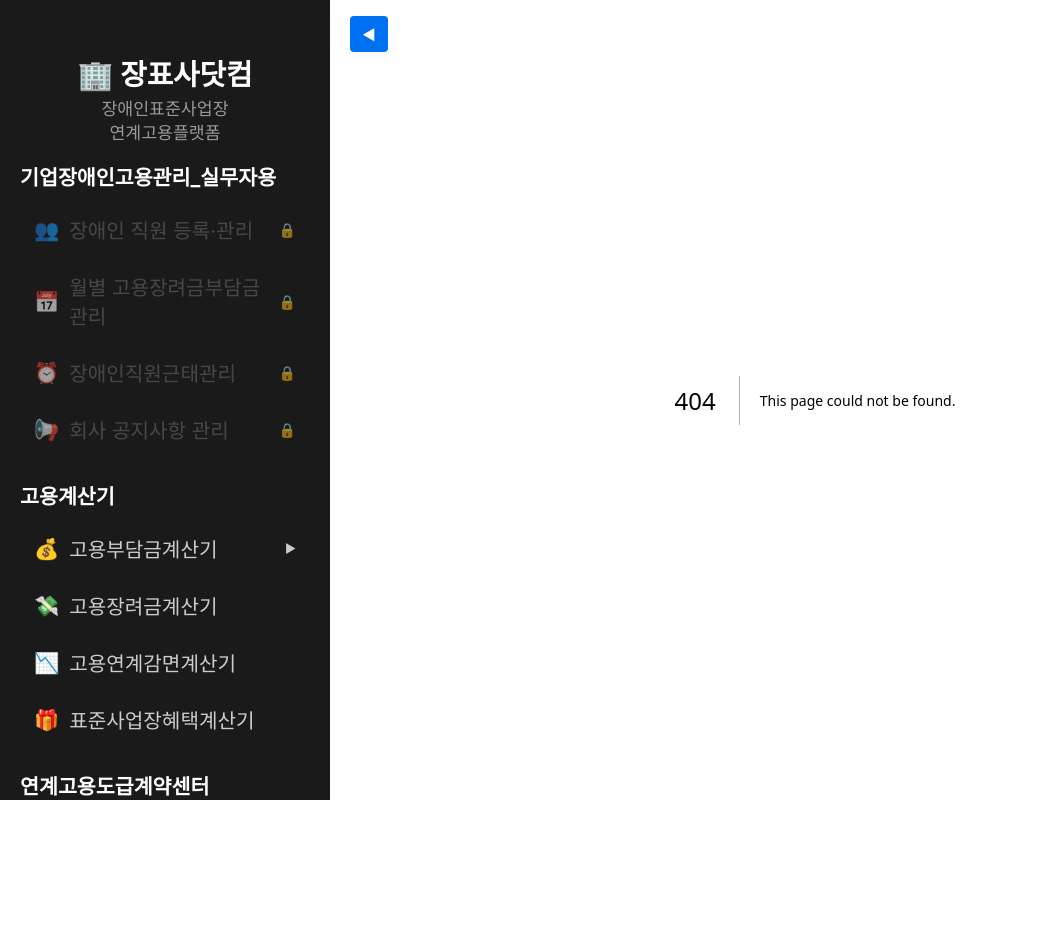
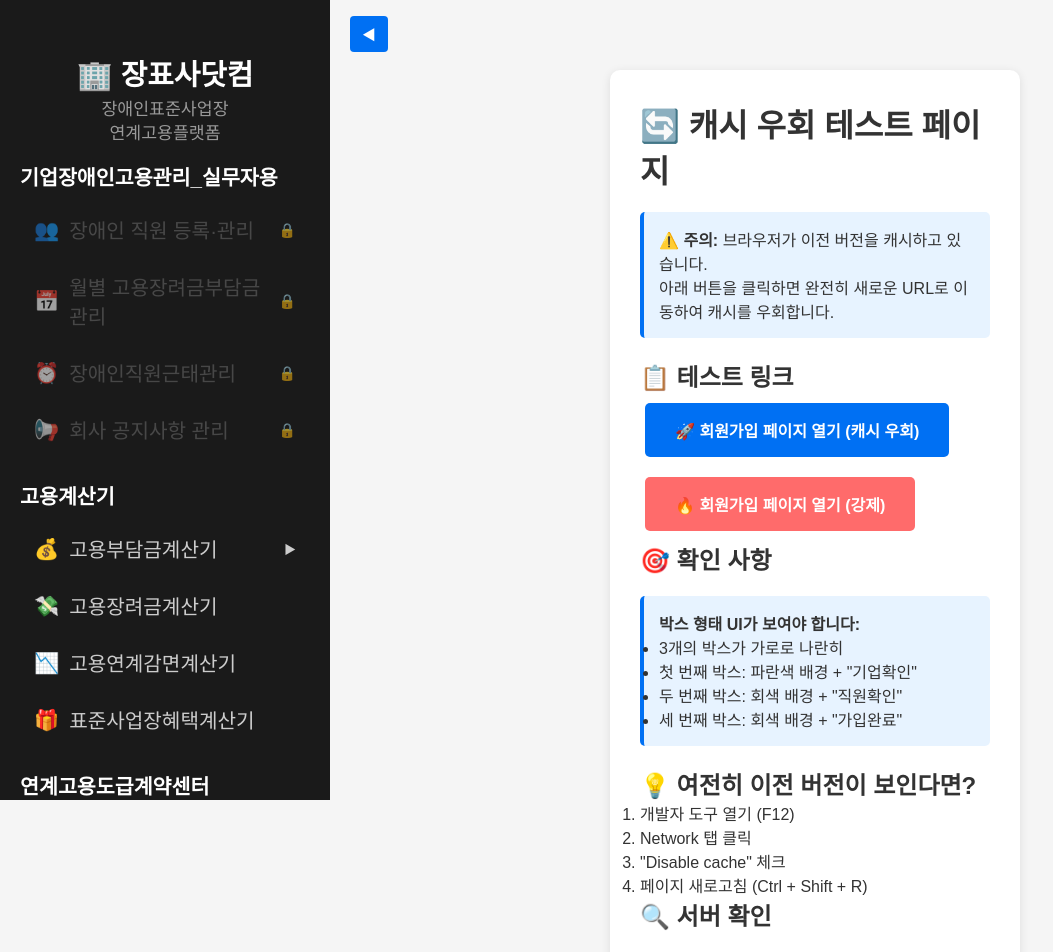
Before and after one commit to masolshop/jangpyosa, a Next.js app in the folder apps/web/: page /test-cache in a window 1280 px wide. Before the commit this address had no page. Shown: the top 952 px of the page, without its empty margins (0-1053 px from the left). Before the commit the page ends 800 px from the top, so only its background shows below. Built offline with nearby package versions, Linux system fonts and the light colour scheme.

Commit message:
Next.js 페이지로 캐시 테스트 페이지 재작성
- public/test-cache.html 대신 app/test-cache/page.tsx 생성
- 프로덕션 빌드에서 정상 작동
- 타임스탬프 기반 캐시 우회 링크 제공

```diff
--- /dev/null
+++ b/apps/web/src/app/test-cache/page.tsx
@@ -0,0 +1,74 @@
+export default function TestCachePage() {
+  const timestamp = Date.now();
+
+  return (
+    <html lang="ko">
+      <head>
+        <meta charSet="UTF-8" />
+        <meta name="viewport" content="width=device-width, initial-scale=1.0" />
+        <title>캐시 우회 테스트</title>
+      </head>
+      <body style={{ fontFamily: 'Arial, sans-serif', maxWidth: '800px', margin: '50px auto', padding: '20px', background: '#f5f5f5' }}>
+        <div style={{ background: 'white', padding: '30px', borderRadius: '10px', boxShadow: '0 2px 10px rgba(0,0,0,0.1)' }}>
+          <h1 style={{ color: '#333', marginBottom: '20px' }}>🔄 캐시 우회 테스트 페이지</h1>
+
+          <div style={{ background: '#e7f3ff', padding: '15px', borderRadius: '5px', margin: '20px 0', borderLeft: '4px solid #0070f3' }}>
+            <strong>⚠️ 주의:</strong> 브라우저가 이전 버전을 캐시하고 있습니다.<br />
+            아래 버튼을 클릭하면 완전히 새로운 URL로 이동하여 캐시를 우회합니다.
+          </div>
+
+          <h2>📋 테스트 링크</h2>
+          <p>
+            <a
+              style={{ display: 'inline-block', background: '#0070f3', color: 'white', padding: '15px 30px', borderRadius: '5px', textDecoration: 'none', margin: '10px 5px', fontWeight: 'bold' }}
+              href={`/employee/signup?nocache=${timestamp}`}
+              target="_blank"
+            >
+              🚀 회원가입 페이지 열기 (캐시 우회)
+            </a>
+          </p>
+
+          <p>
+            <a
+              style={{ display: 'inline-block', background: '#ff6b6b', color: 'white', padding: '15px 30px', borderRadius: '5px', textDecoration: 'none', margin: '10px 5px', fontWeight: 'bold' }}
+              href={`/employee/signup?v=${timestamp}&force=1`}
+              target="_blank"
+            >
+              🔥 회원가입 페이지 열기 (강제)
+            </a>
+          </p>
+
+          <h2>🎯 확인 사항</h2>
+          <div style={{ background: '#e7f3ff', padding: '15px', borderRadius: '5px', margin: '20px 0', borderLeft: '4px solid #0070f3' }}>
+            <p><strong>박스 형태 UI가 보여야 합니다:</strong></p>
+            <ul>
+              <li>3개의 박스가 가로로 나란히</li>
+              <li>첫 번째 박스: 파란색 배경 + &quot;기업확인&quot;</li>
+              <li>두 번째 박스: 회색 배경 + &quot;직원확인&quot;</li>
+              <li>세 번째 박스: 회색 배경 + &quot;가입완료&quot;</li>
+            </ul>
+          </div>
+
+          <h2>💡 여전히 이전 버전이 보인다면?</h2>
+          <ol>
+            <li>개발자 도구 열기 (F12)</li>
+            <li>Network 탭 클릭</li>
+            <li>&quot;Disable cache&quot; 체크</li>
+            <li>페이지 새로고침 (Ctrl + Shift + R)</li>
+          </ol>
+
+          <h2>🔍 서버 확인</h2>
+          <div style={{ background: '#f0f0f0', padding: '15px', borderRadius: '5px', margin: '20px 0', fontFamily: 'monospace', fontSize: '14px' }}>
+            <p><strong>서버에서 직접 확인:</strong></p>
+            <pre>curl localhost:3000/employee/signup | grep &quot;grid grid-cols-3&quot;</pre>
+            <p style={{ color: '#28a745', marginTop: '10px' }}>✅ 결과: 서버는 새 코드를 제공하고 있습니다!</p>
+          </div>
+
+          <p style={{ marginTop: '30px', color: '#666', fontSize: '14px' }}>
+            생성 시각: <span style={{ fontFamily: 'monospace', background: '#f0f0f0', padding: '5px 10px', borderRadius: '3px' }}>{new Date().toISOString()}</span>
+          </p>
+        </div>
+      </body>
+    </html>
+  );
+}
```
